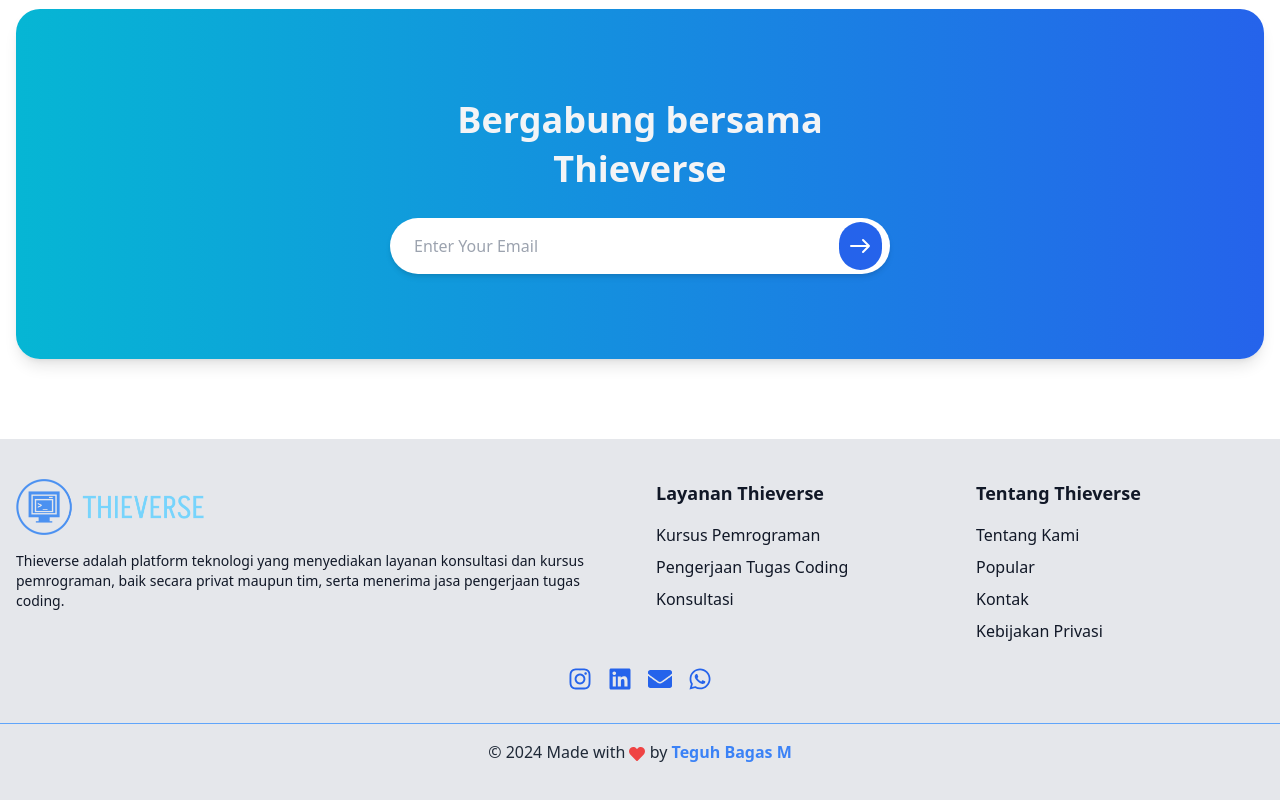
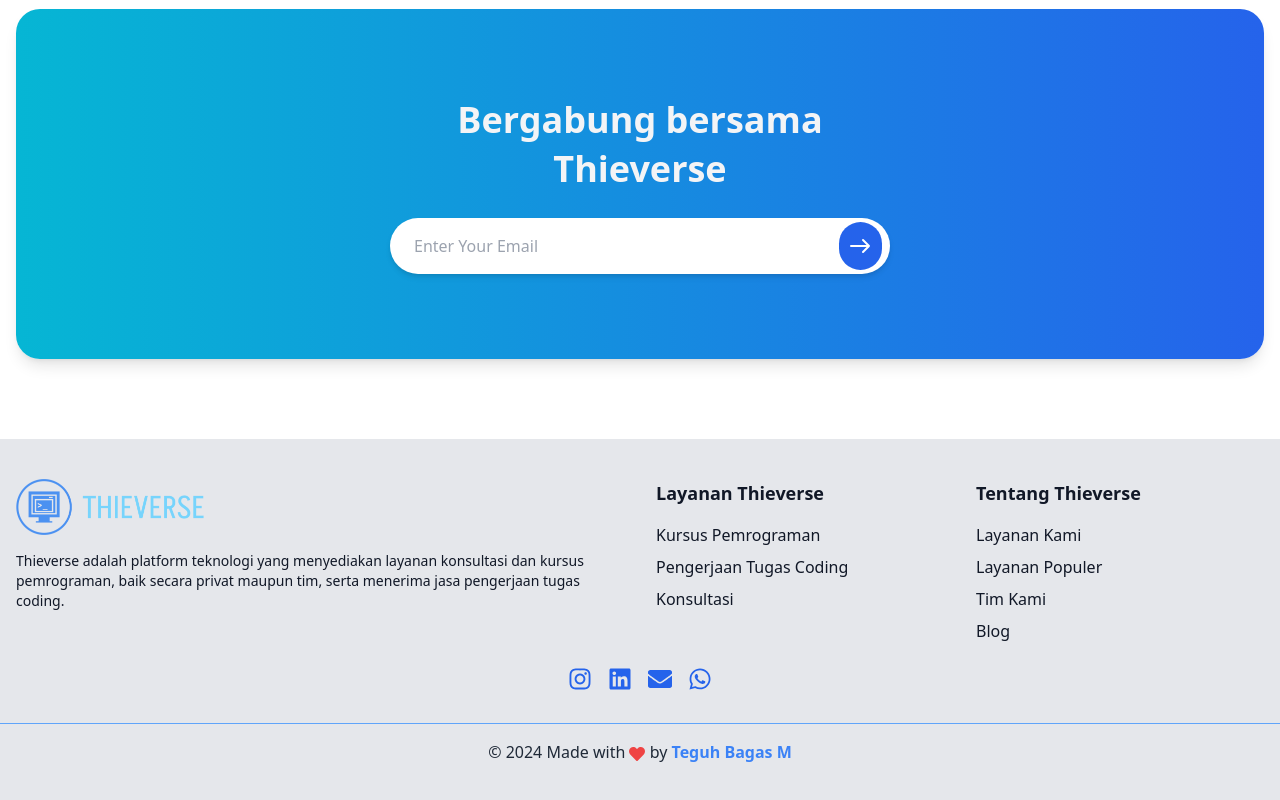
Before and after one commit to TeguhBagasM/thievcourse, a React (Vite) app: page / in a window 1280 px wide. Shown: the part 5421-6221 px from the top of the page. Built offline with nearby package versions, Linux system fonts and the light colour scheme.

Commit message:
style: update footer link

```diff
--- a/src/components/Footer.jsx
+++ b/src/components/Footer.jsx
@@ -20,17 +20,17 @@ const Footer = () => {
           <h4 className="text-lg font-semibold mb-4">Layanan Thieverse</h4>
           <ul className="space-y-2">
             <li>
-              <a href="#" className="hover:text-blue-600">
+              <a href="#layanan" className="hover:text-blue-600">
                 Kursus Pemrograman
               </a>
             </li>
             <li>
-              <a href="#" className="hover:text-blue-600">
+              <a href="#layanan" className="hover:text-blue-600">
                 Pengerjaan Tugas Coding
               </a>
             </li>
             <li>
-              <a href="#" className="hover:text-blue-600">
+              <a href="#layanan" className="hover:text-blue-600">
                 Konsultasi
               </a>
             </li>
@@ -42,23 +42,23 @@ const Footer = () => {
           <h4 className="text-lg font-semibold mb-4">Tentang Thieverse</h4>
           <ul className="space-y-2">
             <li>
-              <a href="#about" className="hover:text-blue-600">
-                Tentang Kami
+              <a href="#layanan" className="hover:text-blue-600">
+                Layanan Kami
               </a>
             </li>
             <li>
-              <a href="#" className="hover:text-blue-600">
-                Popular
+              <a href="#popular" className="hover:text-blue-600">
+                Layanan Populer
               </a>
             </li>
             <li>
-              <a href="#" className="hover:text-blue-600">
-                Kontak
+              <a href="#team" className="hover:text-blue-600">
+                Tim Kami
               </a>
             </li>
             <li>
-              <a href="#" className="hover:text-blue-600">
-                Kebijakan Privasi
+              <a href="#blog" className="hover:text-blue-600">
+                Blog
               </a>
             </li>
           </ul>
```
